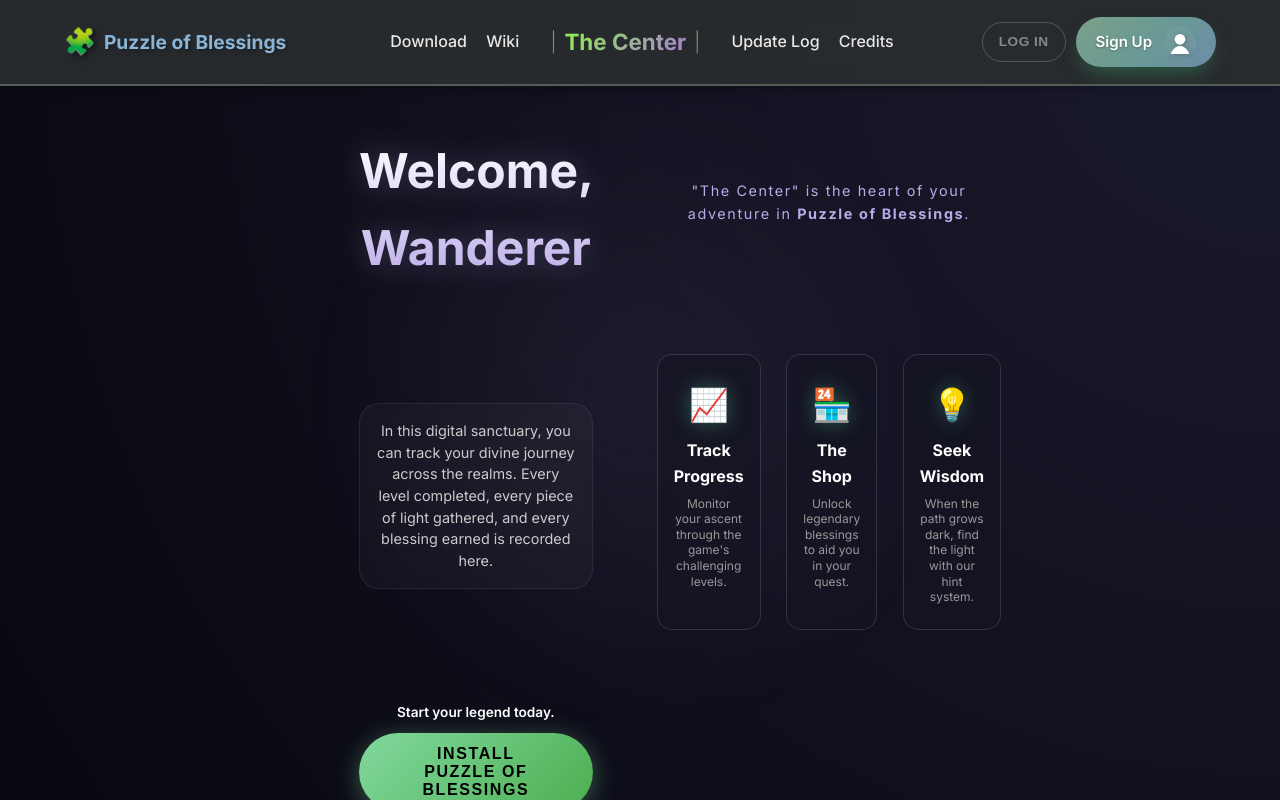
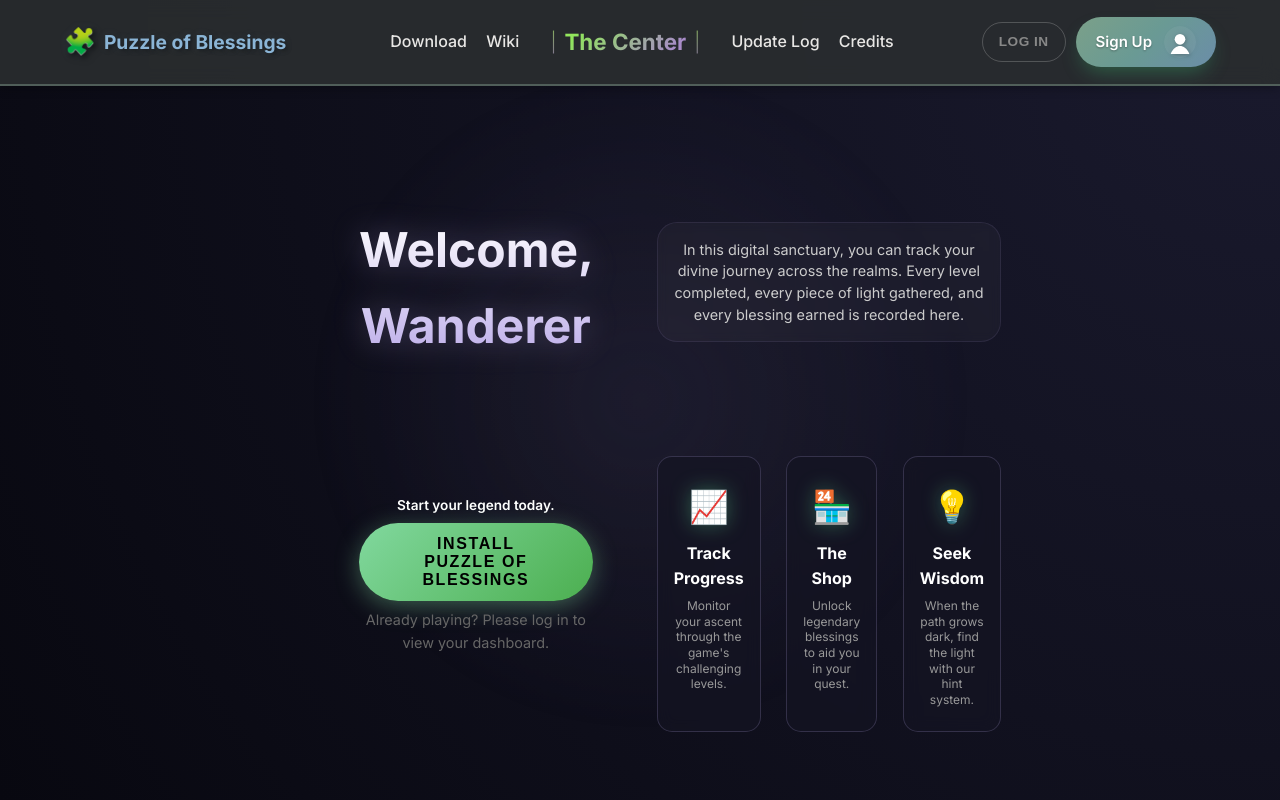
Before and after one commit to SalvadorMilaFilipe/WebsitePuzzleofBlessings, a React (Vite) app: page /centro in a window 1280 px wide. Built offline with nearby package versions, Linux system fonts and the light colour scheme.

Commit message:
Optimize Guest Dashboard layout for smaller resolutions

```diff
--- a/css/centro.css
+++ b/css/centro.css
@@ -302,7 +302,7 @@
 }
 
 .guest-hero {
-    margin-top: clamp(12rem, 25vh, 16rem); /* Positioned lower relative to top edge */
+    margin-top: clamp(8rem, 20vh, 11rem); /* Reduced to fit on laptop screens */
     animation: fadeInScale 1s cubic-bezier(0.2, 0.8, 0.2, 1);
     text-align: center;
     max-width: clamp(600px, 80vw, 850px);
@@ -324,7 +324,7 @@
 .hero-tagline {
     font-size: clamp(0.8rem, 1.8vh, 1rem); /* Smaller tagline */
     color: #baaae8;
-    margin-bottom: 1.2rem;
+    margin-bottom: 0.8rem;
     letter-spacing: 0.1rem;
 }
 
@@ -333,7 +333,7 @@
     border: 1px solid rgba(186, 170, 232, 0.1);
     padding: clamp(0.8rem, 2vh, 1.5rem); /* Tighter padding */
     border-radius: 20px;
-    margin-bottom: clamp(1rem, 3vh, 2rem); /* Reduced margin */
+    margin-bottom: clamp(1rem, 2vh, 1.5rem); /* Tighter margin */
     backdrop-filter: blur(5px);
 }
 
@@ -348,7 +348,8 @@
     display: grid;
     grid-template-columns: repeat(3, 1fr);
     gap: clamp(1rem, 2vw, 2rem);
-    margin-bottom: clamp(1.5rem, 4vh, 2.5rem); /* Reduced margin */
+    margin-top: clamp(1rem, 3vh, 2rem); /* Add margin since it's now below CTA */
+    margin-bottom: clamp(1rem, 2vh, 1.5rem);
 }
 
 .feature-card {
@@ -386,8 +387,9 @@
     display: flex;
     flex-direction: column;
     align-items: center;
-    gap: 0.6rem; /* Even tighter gap */
-    margin-top: -1.5rem; /* Pulled higher */
+    gap: 0.4rem;
+    margin-top: 0;
+    margin-bottom: 2rem;
 }
 
 .cta-text {
--- a/src/pages/Centro.jsx
+++ b/src/pages/Centro.jsx
@@ -194,12 +194,19 @@ function Centro() {
       <main className="centro-main guest-view">
         <div className="centro-container guest-container">
           <section className="guest-hero">
-             <div className="hero-content">
+              <div className="hero-content">
                 <h3 className="hero-welcome">Welcome, Wanderer</h3>
-                <p className="hero-tagline">"The Center" is the heart of your adventure in <strong>Puzzle of Blessings</strong>.</p>
 
                 <div className="center-explanation">
                   <p>In this digital sanctuary, you can track your divine journey across the realms. Every level completed, every piece of light gathered, and every blessing earned is recorded here.</p>
+                </div>
+
+                <div className="guest-cta">
+                  <p className="cta-text">Start your legend today.</p>
+                  <button className="install-btn" onClick={() => window.location.href = '/download'}>
+                    Install Puzzle of Blessings
+                  </button>
+                  <p className="cta-sub">Already playing? Please log in to view your dashboard.</p>
                 </div>
 
                 <div className="guest-features">
@@ -218,14 +225,6 @@ function Centro() {
                     <h3>Seek Wisdom</h3>
                     <p>When the path grows dark, find the light with our hint system.</p>
                   </div>
-                </div>
-
-                <div className="guest-cta">
-                  <p className="cta-text">Start your legend today.</p>
-                  <button className="install-btn" onClick={() => window.location.href = '/download'}>
-                    Install Puzzle of Blessings
-                  </button>
-                  <p className="cta-sub">Already playing? Please log in to view your dashboard.</p>
                 </div>
              </div>
           </section>
```
Also changed, not shown: Devlog/Devlog.md (+9 -6 lines).
